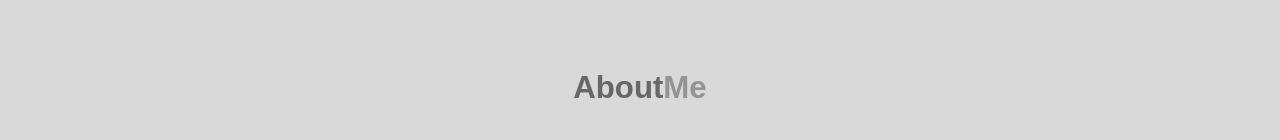
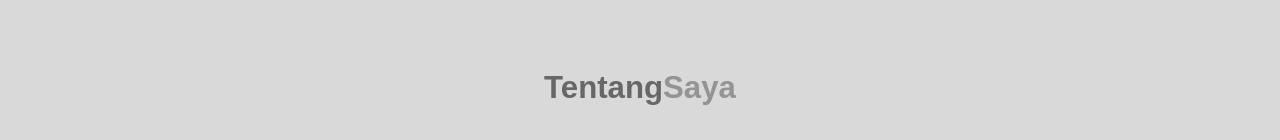
Before and after one commit to rakannaufal/portofolio-rakan, a Vue app: page / in a window 1280 px wide. Shown: the part 802-942 px from the top of the page. Built offline with nearby package versions, Linux system fonts and the light colour scheme.

Commit message:
seventh commit

```diff
--- a/src/views/AboutView.vue
+++ b/src/views/AboutView.vue
@@ -1,7 +1,7 @@
 <template>
   <div>
     <section id="about" class="about">
-      <h2><span>About</span>Me</h2>
+      <h2><span>Tentang</span>Saya</h2>
       <div class="row">
         <div class="about-img">
           <img
```
